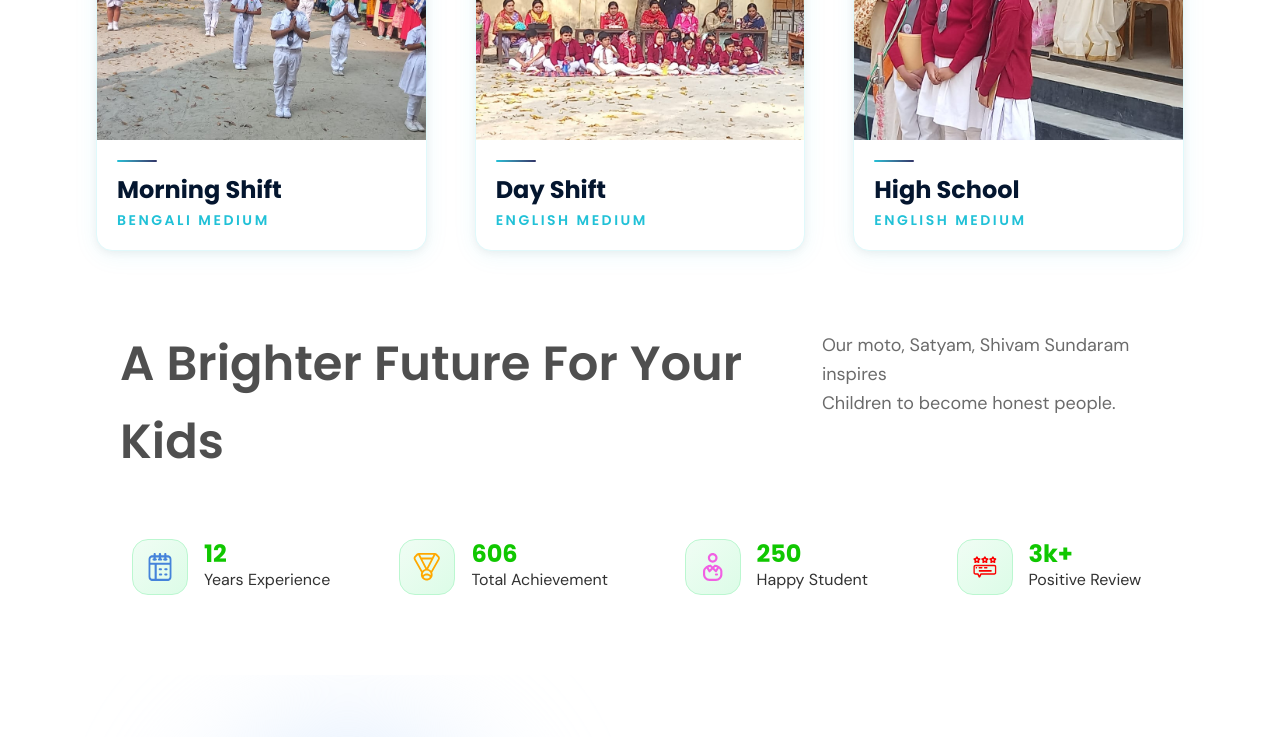
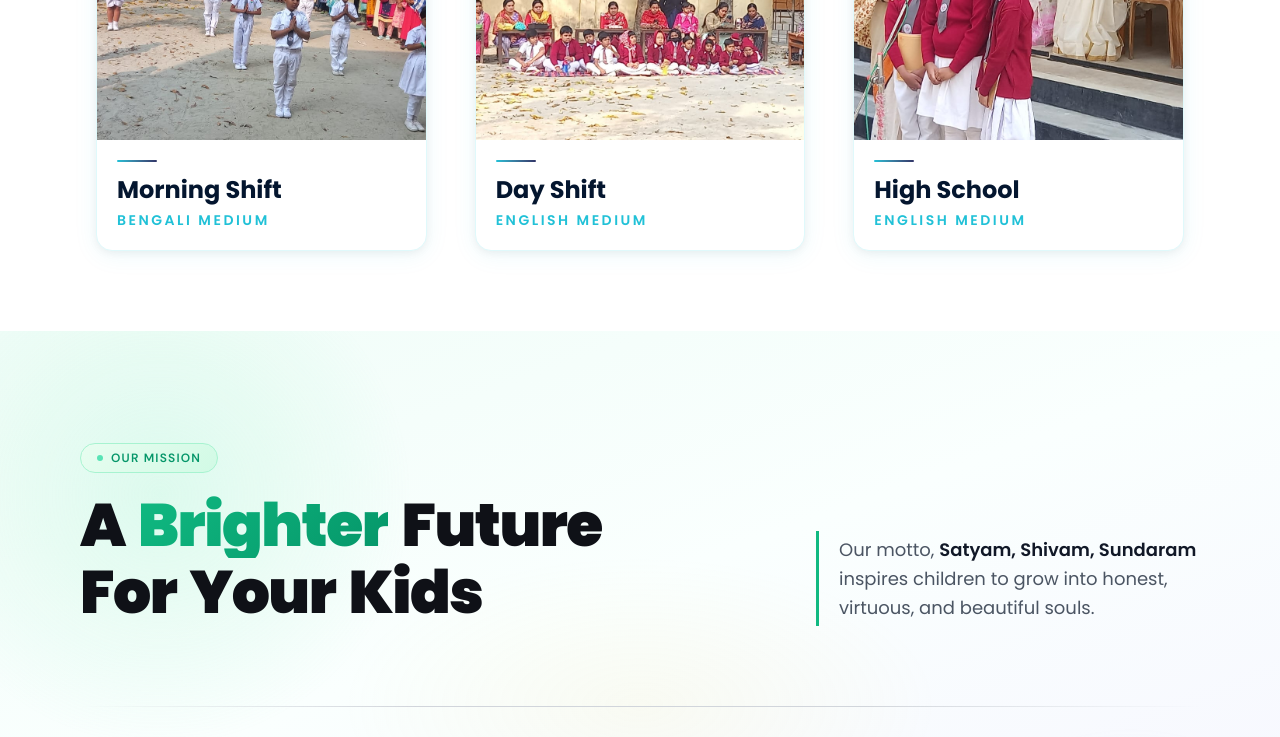
Before and after one commit to amar0026/School-project, a React (Vite) app: page / in a window 1280 px wide. Shown: the part 2000-2737 px from the top of the page. Built offline with nearby package versions, Linux system fonts and the light colour scheme.

Commit message:
bright section fix

```diff
--- a/src/components/Home/BrightFuture.tsx
+++ b/src/components/Home/BrightFuture.tsx
@@ -1,5 +1,5 @@
 import React, { useEffect, useRef, useState } from "react";
-import { motion } from "framer-motion";
+import { motion, useInView } from "framer-motion";
 
 import Calender from "../../assets/Calendar.svg";
 import Achievement from "../../assets/Achievement.svg";
@@ -17,7 +17,7 @@ interface CounterProps {
 const Counter: React.FC<CounterProps> = ({
   target,
   suffix = "",
-  duration = 2000,
+  duration = 2200,
 }) => {
   const [count, setCount] = useState(0);
   const [started, setStarted] = useState(false);
@@ -26,51 +26,30 @@ const Counter: React.FC<CounterProps> = ({
   useEffect(() => {
     const element = ref.current;
     if (!element) return;
-
     const observer = new IntersectionObserver(
       ([entry]) => {
-        if (entry.isIntersecting) {
-          setStarted(true);
-          observer.disconnect();
-        }
+        if (entry.isIntersecting) { setStarted(true); observer.disconnect(); }
       },
       { threshold: 0.5 }
     );
-
     observer.observe(element);
-
     return () => observer.disconnect();
   }, []);
 
   useEffect(() => {
     if (!started) return;
-
-    const steps = 60;
-    const increment = target / steps;
+    const steps = 80;
     const interval = duration / steps;
-
     let current = 0;
-
     const timer = setInterval(() => {
-      current += increment;
-
-      if (current >= target) {
-        setCount(target);
-        clearInterval(timer);
-      } else {
-        setCount(Math.floor(current));
-      }
+      current += target / steps;
+      if (current >= target) { setCount(target); clearInterval(timer); }
+      else setCount(Math.floor(current));
     }, interval);
-
     return () => clearInterval(timer);
   }, [started, target, duration]);
 
-  return (
-    <span ref={ref}>
-      {count}
-      {suffix}
-    </span>
-  );
+  return <span ref={ref}>{count}{suffix}</span>;
 };
 
 /* ───────────── STAT CARD ───────────── */
@@ -81,120 +60,239 @@ interface StatCardProps {
   value: number;
   suffix?: string;
   label: string;
-  floatDelay: string;
+  index: number;
+  accent: string;
+  accentLight: string;
 }
 
 const StatCard: React.FC<StatCardProps> = ({
-  icon,
-  alt,
-  value,
-  suffix = "",
-  label,
-  floatDelay,
-}) => (
-  <div
-    className="flex items-center gap-3 sm:gap-4"
+  icon, alt, value, suffix = "", label, index, accent, accentLight,
+}) => {
+  const ref = useRef(null);
+  const inView = useInView(ref, { once: true, margin: "-60px" });
+
+  return (
+    <motion.div
+      ref={ref}
+      initial={{ opacity: 0, y: 32 }}
+      animate={inView ? { opacity: 1, y: 0 } : {}}
+      transition={{ duration: 0.55, delay: index * 0.12, ease: [0.22, 1, 0.36, 1] }}
+      className="group relative flex flex-col items-start gap-4 p-6 sm:p-7 rounded-3xl overflow-hidden cursor-default"
       style={{
-      animation: `floatStat 3.5s ease-in-out ${floatDelay} infinite`,
+        background: "rgba(255,255,255,0.72)",
+        backdropFilter: "blur(18px)",
+        border: "1px solid rgba(255,255,255,0.9)",
+        boxShadow: "0 4px 24px rgba(0,0,0,0.06), 0 1px 3px rgba(0,0,0,0.04)",
+        transition: "transform 0.4s cubic-bezier(.22,1,.36,1), box-shadow 0.4s ease",
+      }}
+      whileHover={{
+        y: -6,
+        boxShadow: "0 16px 48px rgba(0,0,0,0.10), 0 2px 6px rgba(0,0,0,0.06)",
       }}
     >
+      {/* background blob */}
       <div
-      className="w-12 h-12 sm:w-14 sm:h-14 rounded-2xl flex items-center justify-center"
-      style={{
-        background: "linear-gradient(135deg, #f0fdf4 0%, #dcfce7 100%)",
-        border: "1.5px solid #bbf7d0",
-      }}
+        className="absolute -bottom-6 -right-6 w-28 h-28 rounded-full opacity-20 group-hover:opacity-35 transition-opacity duration-500"
+        style={{ background: `radial-gradient(circle, ${accent}, transparent 70%)` }}
+      />
+
+      {/* icon */}
+      <div
+        className="w-12 h-12 rounded-2xl flex items-center justify-center relative z-10"
+        style={{ background: accentLight }}
       >
-      <img src={icon} alt={alt} className="w-6 h-6 sm:w-7 sm:h-7" />
+        <img src={icon} alt={alt} className="w-6 h-6" />
       </div>
 
-    <div>
+      {/* number */}
       <p
-        className="font-bold text-xl sm:text-2xl leading-none mb-0.5"
-        style={{ color: "#10C700", fontFamily: "'DM Sans', sans-serif" }}
+        className="text-3xl sm:text-4xl font-black leading-none relative z-10"
+        style={{ color: accent, fontFamily: "'Syne', sans-serif", letterSpacing: "-0.03em" }}
       >
         <Counter target={value} suffix={suffix} />
       </p>
 
+      {/* label */}
       <p
-        className="text-sm sm:text-base text-[#323232]"
+        className="text-sm sm:text-base font-medium text-[#5a5a6e] leading-tight relative z-10"
         style={{ fontFamily: "'DM Sans', sans-serif" }}
       >
         {label}
       </p>
-    </div>
-  </div>
+
+      {/* shimmer line */}
+      <div
+        className="absolute bottom-0 left-0 h-[3px] w-0 group-hover:w-full transition-all duration-500 rounded-full"
+        style={{ background: `linear-gradient(90deg, transparent, ${accent}, transparent)` }}
+      />
+    </motion.div>
+  );
+};
+
+/* ───────────── PILL BADGE ───────────── */
+const Pill: React.FC<{ text: string }> = ({ text }) => (
+  <motion.span
+    initial={{ opacity: 0, scale: 0.85 }}
+    whileInView={{ opacity: 1, scale: 1 }}
+    viewport={{ once: true }}
+    transition={{ duration: 0.4 }}
+    className="inline-flex items-center gap-2 px-4 py-1.5 rounded-full text-xs font-semibold tracking-widest uppercase"
+    style={{
+      background: "linear-gradient(135deg, #e8fdf0, #d1fae5)",
+      color: "#059669",
+      border: "1px solid #a7f3d0",
+      fontFamily: "'DM Sans', sans-serif",
+    }}
+  >
+    <span className="w-1.5 h-1.5 rounded-full bg-emerald-400 inline-block animate-pulse" />
+    {text}
+  </motion.span>
 );
 
-/* ───────────── ANIMATION ───────────── */
+/* ───────────── WORD ANIMATION ───────────── */
+const words = ["A", "Brighter", "Future", "For", "Your", "Kids"];
 
-const text = "A Brighter Future For Your Kids";
-
-const container = {
+const wordVariants = {
   hidden: {},
-  visible: { transition: { staggerChildren: 0.15 } },
+  visible: { transition: { staggerChildren: 0.1 } },
+};
+const wordChild = {
+  hidden: { opacity: 0, y: 48, rotateX: -20 },
+  visible: { opacity: 1, y: 0, rotateX: 0, transition: { duration: 0.6, ease: [0.22, 1, 0.36, 1] } },
 };
 
-const child = {
-  hidden: { opacity: 0, y: 40 },
-  visible: { opacity: 1, y: 0, transition: { duration: 0.5 } },
-};
+/* ───────────── STATS DATA ───────────── */
+const stats = [
+  { icon: Calender,    alt: "Experience",   value: 12,  suffix: "",   label: "Years of Excellence",  accent: "#10b981", accentLight: "#d1fae5" },
+  { icon: Achievement, alt: "Achievement",  value: 606, suffix: "+",  label: "Total Achievements",   accent: "#f59e0b", accentLight: "#fef3c7" },
+  { icon: Group,       alt: "Students",     value: 250, suffix: "+",  label: "Happy Students",       accent: "#6366f1", accentLight: "#ede9fe" },
+  { icon: Review,      alt: "Review",       value: 3,   suffix: "k+", label: "Positive Reviews",     accent: "#ec4899", accentLight: "#fce7f3" },
+];
 
 /* ───────────── MAIN COMPONENT ───────────── */
 
 const BrightFuture: React.FC = () => {
   return (
-    <section className="w-full bg-white pb-14 max-w-[1920px] mx-auto px-6 lg:px-8 xl:px-10 sm:pb-16 md:pb-20 overflow-hidden">
+    <>
+      {/* Google Fonts */}
+      <style>{`
+        @import url('https://fonts.googleapis.com/css2?family=Syne:wght@700;800;900&family=DM+Sans:wght@400;500;600&display=swap');
 
-      <div className=" px-4 sm:px-8 md:px-14 lg:px-20">
+        @keyframes driftSlow {
+          0%, 100% { transform: translate(0,0) scale(1); }
+          33% { transform: translate(30px, -20px) scale(1.05); }
+          66% { transform: translate(-20px, 15px) scale(0.97); }
+        }
+        @keyframes driftFast {
+          0%, 100% { transform: translate(0,0) scale(1); }
+          50% { transform: translate(-25px, 25px) scale(1.08); }
+        }
+      `}</style>
 
-        {/* Top Content */}
+      <section
+        className="relative w-full overflow-hidden"
+        style={{
+          background: "linear-gradient(160deg, #f0fdf8 0%, #fafffe 40%, #f5f3ff 100%)",
+          fontFamily: "'DM Sans', sans-serif",
+        }}
+      >
+        {/* ── decorative blobs ── */}
+        <div
+          className="absolute top-[-80px] left-[-100px] w-[500px] h-[500px] rounded-full opacity-30 pointer-events-none"
+          style={{ background: "radial-gradient(circle, #a7f3d0 0%, transparent 70%)", animation: "driftSlow 14s ease-in-out infinite" }}
+        />
+        <div
+          className="absolute bottom-[-60px] right-[-80px] w-[420px] h-[420px] rounded-full opacity-20 pointer-events-none"
+          style={{ background: "radial-gradient(circle, #c7d2fe 0%, transparent 70%)", animation: "driftFast 10s ease-in-out infinite" }}
+        />
+        <div
+          className="absolute top-1/2 left-1/2 -translate-x-1/2 -translate-y-1/2 w-[600px] h-[300px] opacity-10 pointer-events-none"
+          style={{ background: "radial-gradient(ellipse, #fde68a 0%, transparent 70%)" }}
+        />
 
-        <div className="flex flex-col md:flex-row  justify-between items-center md:items-start gap-6 md:gap-10">
+        {/* ── inner container ── */}
+        <div className="relative z-10 max-w-[1280px] mx-auto px-5 sm:px-8 md:px-12 lg:px-16 xl:px-20 py-16 sm:py-20 md:py-28">
+
+          {/* top row */}
+          <div className="flex flex-col lg:flex-row lg:items-end justify-between gap-8 lg:gap-16 mb-14 sm:mb-16 md:mb-20">
+
+            {/* left: badge + heading */}
+            <div className="flex flex-col items-start gap-5 max-w-xl">
+              <Pill text="Our Mission" />
 
               <motion.h2
-            className="text-2xl sm:text-3xl md:text-4xl lg:text-5xl text-[#000000B0] leading-snug font-semibold flex flex-wrap gap-2 sm:gap-3 text-center md:text-left"
-            variants={container}
+                className="text-[clamp(2rem,5vw,3.75rem)] font-black leading-[1.08] tracking-tight"
+                style={{ color: "#0f1117", fontFamily: "'Syne', sans-serif" }}
+                variants={wordVariants}
                 initial="hidden"
                 whileInView="visible"
                 viewport={{ once: true }}
               >
-            {text.split(" ").map((word, index) => (
-              <motion.span key={index} variants={child}>
+                {words.map((word, i) => (
+                  <React.Fragment key={i}>
+                    <motion.span
+                      variants={wordChild}
+                      className="inline-block mr-[0.22em]"
+                      style={
+                        word === "Brighter"
+                          ? {
+                              background: "linear-gradient(135deg, #10b981, #059669)",
+                              WebkitBackgroundClip: "text",
+                              WebkitTextFillColor: "transparent",
+                            }
+                          : {}
+                      }
+                    >
                       {word}
                     </motion.span>
+                    {/* line break after "Future" on md+ */}
+                    {word === "Future" && <br className="hidden sm:block" />}
+                  </React.Fragment>
                 ))}
               </motion.h2>
-
-          <p
-            className="text-sm sm:text-base md:text-lg text-[#6B6B6B] leading-relaxed text-center md:text-left"
-            style={{ fontFamily: "'DM Sans', sans-serif" }}
-          >
-            Our moto, Satyam, Shivam Sundaram inspires
-            <br />
-            Children to become honest people.
-          </p>
-
             </div>
 
-        {/* Stats */}
+            {/* right: description */}
+            <motion.div
+              initial={{ opacity: 0, x: 24 }}
+              whileInView={{ opacity: 1, x: 0 }}
+              viewport={{ once: true }}
+              transition={{ duration: 0.6, delay: 0.3 }}
+              className="max-w-sm"
+            >
+              <div
+                className="pl-5 py-1"
+                style={{ borderLeft: "3px solid #10b981" }}
+              >
+                <p className="text-base sm:text-lg text-[#4b5563] leading-relaxed">
+                  Our motto,{" "}
+                  <span className="font-semibold text-[#111827]">Satyam, Shivam, Sundaram</span>{" "}
+                  inspires children to grow into honest, virtuous, and beautiful souls.
+                </p>
+              </div>
+            </motion.div>
+          </div>
 
-        <div className="mt-10  sm:mt-12 md:mt-16 flex justify-center">
-          <div className="grid  grid-cols-2 md:grid-cols-4 gap-8 sm:gap-10 md:gap-16 justify-items-center">
+          {/* divider */}
+          <motion.div
+            className="w-full h-px mb-14 sm:mb-16"
+            style={{ background: "linear-gradient(90deg, transparent, #d1d5db 30%, #d1d5db 70%, transparent)" }}
+            initial={{ scaleX: 0 }}
+            whileInView={{ scaleX: 1 }}
+            viewport={{ once: true }}
+            transition={{ duration: 0.8 }}
+          />
 
-            <StatCard icon={Calender} alt="Experience" value={12} label="Years Experience" floatDelay="0s" />
-
-            <StatCard icon={Achievement} alt="Achievement" value={606} label="Total Achievement" floatDelay="0.4s" />
-
-            <StatCard icon={Group} alt="Students" value={250} label="Happy Student" floatDelay="0.8s" />
-
-            <StatCard icon={Review} alt="Review" value={3} suffix="k+" label="Positive Review" floatDelay="1.2s" />
-
-          </div>
+          {/* stats grid */}
+          <div className="grid grid-cols-2 lg:grid-cols-4 gap-4 sm:gap-5 md:gap-6">
+            {stats.map((s, i) => (
+              <StatCard key={s.alt} {...s} index={i} />
+            ))}
           </div>
 
         </div>
       </section>
+    </>
   );
 };
 
```
Lines whose indentation alone changed are shown as unchanged.
